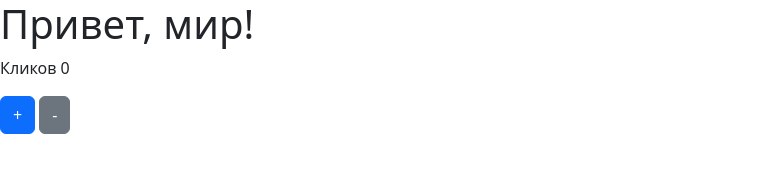
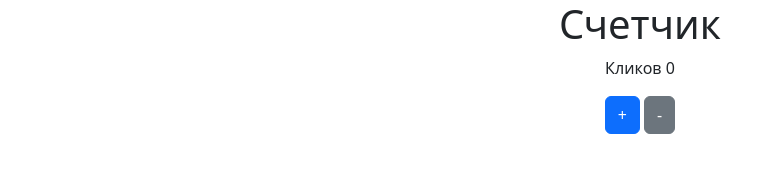
Before and after one commit to Aladser/testvue, a plain HTML site: page index.html in a window 1280 px wide. Shown: the whole page, without its empty margins (0-782 px from the left). Drawn offline with nearby package versions, Linux system fonts and the light colour scheme.

Commit message:
обновлена верстка

```diff
--- a/index.html
+++ b/index.html
@@ -8,11 +8,13 @@
     <script src="https://unpkg.com/vue@3/dist/vue.global.js"></script>
 </head>
 <body>
-    <div id="app">
-        <h1>{{ header }}</h1>
+    <div id="app" class="mx-auto">
+        <h1 class="text-center">{{ header }}</h1>
         <p :class="counterClass" id="counter">Кликов {{ counter }}</p>
-        <button class="btn btn-primary me-1" @click="inc">+</button>
-        <button class="btn btn-secondary" @click="incdown">-</button>
+        <div class="text-center">
+            <button class="btn btn-primary me-1" @click="inc">+</button>
+            <button class="btn btn-secondary" @click="incdown">-</button>
+        </div>
     </div>
 
     <script src="vue.js"></script>
--- a/vue.js
+++ b/vue.js
@@ -1,9 +1,7 @@
-let counter_dom = document.querySelector('#counter');
-
 const app = Vue.createApp({
     data() {
         return {
-            header: 'Привет, мир!',
+            header: 'Счетчик',
             counter: 0,
         }
     },
@@ -12,7 +10,6 @@ const app = Vue.createApp({
             this.counter++;
         },
         incdown() {
-            console.log(counter_dom);
             if(this.counter > 0) {
                 this.counter--;
             }
@@ -21,14 +18,13 @@ const app = Vue.createApp({
     computed: {
         counterClass() {
             if (this.counter > 0) {
-                return 'text-info';
+                return 'text-center text-info';
             } else if (this.counter < 0) {
-                return 'text-danger';
+                return 'text-center text-danger';
             } else {
-                return '';
+                return 'text-center';
             }
         }
     }
 });
 app.mount('#app');
-//console.log(Vue);
```
